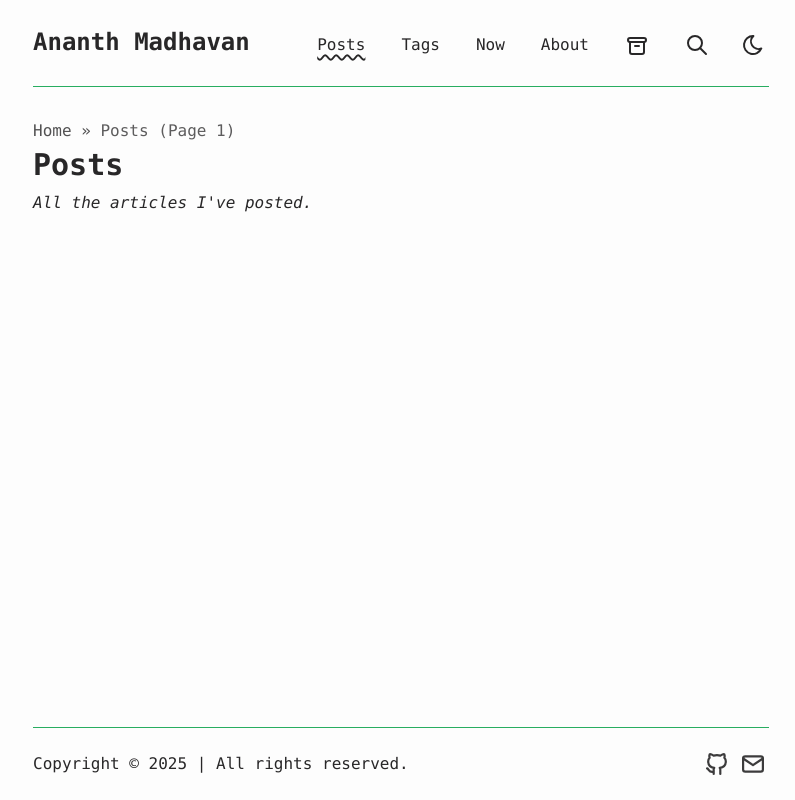
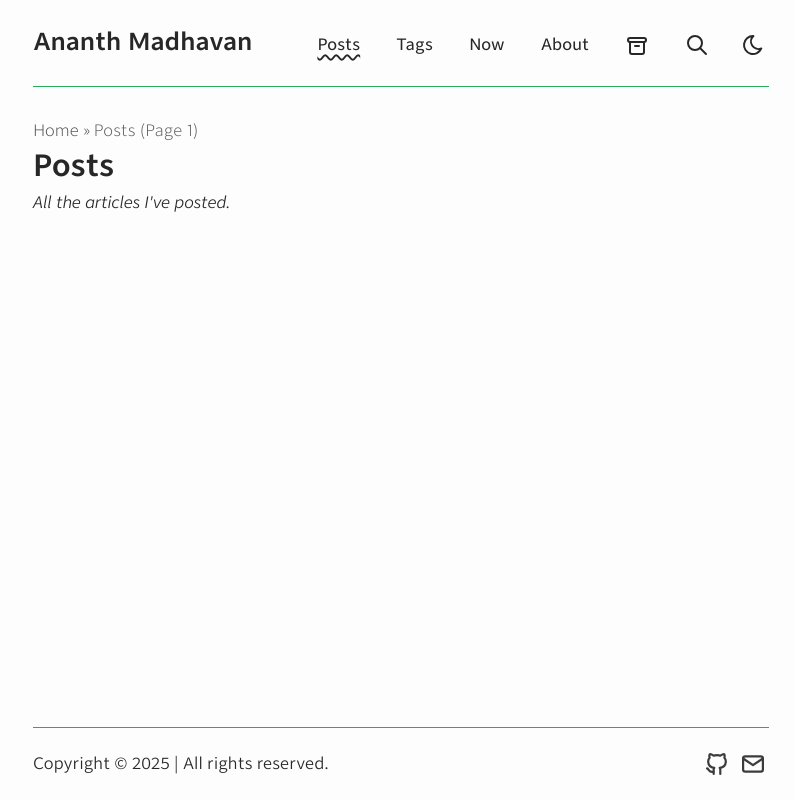
Before and after one commit to ananth99/site, an Astro site: page /posts in a window 1280 px wide. Shown: the whole page, without its empty margins (239-1034 px from the left). Built offline with nearby package versions, Linux system fonts and the light colour scheme; Astro itself is replaced by a stand-in of ours; some packages are replaced by stand-ins of ours.

Commit message:
feat: use NebulaSans font

```diff
--- a/src/data/blog/noise.md
+++ b/src/data/blog/noise.md
@@ -14,4 +14,59 @@ description: >-
 ---
 ## Table of contents
 
-##  heading 1
+1. [Introduction](#introduction)
+2. [The Problem with Horns](#the-problem-with-horns)
+3. [The Impact of Noise](#the-impact-of-noise)
+4. [Alternative Solutions](#alternative-solutions)
+5. [Conclusion](#conclusion)
+
+## Introduction
+
+I get vocal for a few issues that I've not been able to tolerate. Most of the time it'd end up as verbal diarrhoea. This time I’m making a conscious choice to put it into words. I’d like to think that I’m fairly conscious about the functioning of my body, it’s likes and dislikes. Maybe circa May 2022, I started becoming hyper sensitive of the noise pollution that was rampant in Chennai.
+
+## The Problem with Horns
+
+Let’s start with the horn manufacturers, truck & bus drivers.
+
+<div class="audio-embeds">
+  <figure>
+    <audio controls src="https://example.com/audio/indian-truck-horn-1.mp3">
+      Your browser does not support the audio element.
+    </audio>
+    <figcaption>Typical Indian truck air horn - often exceeding 110 decibels</figcaption>
+  </figure>
+
+  <figure>
+    <audio controls src="https://example.com/audio/musical-horn-2.mp3">
+      Your browser does not support the audio element.
+    </audio>
+    <figcaption>Musical horn pattern commonly used in Indian trucks</figcaption>
+  </figure>
+
+  <figure>
+    <audio controls src="https://example.com/audio/pressure-horn-3.mp3">
+      Your browser does not support the audio element.
+    </audio>
+    <figcaption>Pressure horn sound from a heavy vehicle</figcaption>
+  </figure>
+</div>
+
+What is it with them? I start raging out everytime one of <insert above list> would be made next to me. It really feels like we're totally on auto-pilot mode on the road with a horrible set of defaults. The incessent need to honk as soon as the signal turns green and the mindless honking in general for a gazillion needless reasons.
+
+We really need to be more awake on the road is what it feels like. I've been using the flash/pass lights instead of honking most of the times. I'd like for the BS(iykyk?) auto regulations to be more imposing on the types of horns, the decible level limit and the intolerable rythms they all have(projecting frustrations).
+
+## The Impact of Noise
+
+I'm pretty sure you'd remember times when you felt at least a quarter of the rage in your own city in India. I've read through a lot of articles on how noise causes a lot of imbalance in our mind and body. My apple watch tells me that I run the risk of permanently getting my hearing affected if I'm around the noise almost every single day whenever I’m on the road. Sigh.
+
+A lot of y'all would just end up using noise cancelling headphones and go about your day.
+
+<Embed articles on noise and description>
+
+## Alternative Solutions
+
+My friend and I were talking once and he said "imagine a place where when we honk, the sound is produced from our own vocal chords(makes for a good rick & morty episode I suppose haha)" and ended up with a funny scene and laughed about it. How would that be? Would we really be “honking” as much? Probably not. Would we still travel safely and harmoniously? I'd like to think so.
+
+## Conclusion
+
+https://theconversation.com/our-centuries-long-quest-for-a-quiet-place-94614
--- /dev/null
+++ b/src/styles/fonts.css
@@ -0,0 +1,96 @@
+/* fonts.css */
+@font-face {
+  font-family: 'Nebula Sans';
+  src: url('/fonts/nebula-sans/NebulaSans-Light.woff2') format('woff2');
+  font-weight: 300;
+  font-style: normal;
+  font-display: swap;
+}
+
+@font-face {
+  font-family: 'Nebula Sans';
+  src: url('/fonts/nebula-sans/NebulaSans-LightItalic.woff2') format('woff2');
+  font-weight: 300;
+  font-style: italic;
+  font-display: swap;
+}
+
+@font-face {
+  font-family: 'Nebula Sans';
+  src: url('/fonts/nebula-sans/NebulaSans-Book.woff2') format('woff2');
+  font-weight: 400;
+  font-style: normal;
+  font-display: swap;
+}
+
+@font-face {
+  font-family: 'Nebula Sans';
+  src: url('/fonts/nebula-sans/NebulaSans-BookItalic.woff2') format('woff2');
+  font-weight: 400;
+  font-style: italic;
+  font-display: swap;
+}
+
+@font-face {
+  font-family: 'Nebula Sans';
+  src: url('/fonts/nebula-sans/NebulaSans-Medium.woff2') format('woff2');
+  font-weight: 500;
+  font-style: normal;
+  font-display: swap;
+}
+
+@font-face {
+  font-family: 'Nebula Sans';
+  src: url('/fonts/nebula-sans/NebulaSans-MediumItalic.woff2') format('woff2');
+  font-weight: 500;
+  font-style: italic;
+  font-display: swap;
+}
+
+@font-face {
+  font-family: 'Nebula Sans';
+  src: url('/fonts/nebula-sans/NebulaSans-Semibold.woff2') format('woff2');
+  font-weight: 600;
+  font-style: normal;
+  font-display: swap;
+}
+
+@font-face {
+  font-family: 'Nebula Sans';
+  src: url('/fonts/nebula-sans/NebulaSans-SemiboldItalic.woff2') format('woff2');
+  font-weight: 600;
+  font-style: italic;
+  font-display: swap;
+}
+
+@font-face {
+  font-family: 'Nebula Sans';
+  src: url('/fonts/nebula-sans/NebulaSans-Bold.woff2') format('woff2');
+  font-weight: 700;
+  font-style: normal;
+  font-display: swap;
+}
+
+@font-face {
+  font-family: 'Nebula Sans';
+  src: url('/fonts/nebula-sans/NebulaSans-BoldItalic.woff2') format('woff2');
+  font-weight: 700;
+  font-style: italic;
+  font-display: swap;
+}
+
+@font-face {
+  font-family: 'Nebula Sans';
+  src: url('/fonts/nebula-sans/NebulaSans-Black.woff2') format('woff2');
+  font-weight: 900;
+  font-style: normal;
+  font-display: swap;
+}
+
+@font-face {
+  font-family: 'Nebula Sans';
+  src: url('/fonts/nebula-sans/NebulaSans-BlackItalic.woff2') format('woff2');
+  font-weight: 900;
+  font-style: italic;
+  font-display: swap;
+}
--- a/src/styles/global.css
+++ b/src/styles/global.css
@@ -1,8 +1,12 @@
 @import "tailwindcss";
 @import "./typography.css";
+@import "./fonts.css";
 
 @custom-variant dark (&:where([data-theme=dark], [data-theme=dark] *));
 
+@theme {
+  --font-sans: 'Nebula Sans', 'sans-serif';
+}
 :root,
 html[data-theme="light"] {
   --background: #fdfdfd;
@@ -38,7 +42,7 @@ html[data-theme="dark"] {
     @apply overflow-y-scroll scroll-smooth;
   }
   body {
-    @apply flex min-h-svh flex-col bg-background font-mono text-foreground selection:bg-accent/75 selection:text-background;
+    @apply flex min-h-svh flex-col bg-background font-sans text-foreground selection:bg-accent/75 selection:text-background;
   }
   a,
   button {
--- /dev/null
+++ b/tailwind.config.ts
@@ -0,0 +1,34 @@
+import type { Config } from 'tailwindcss';
+import typography from '@tailwindcss/typography';
+
+export default {
+  content: ["./src/**/*.{astro,html,js,jsx,md,mdx,svelte,ts,tsx,vue}"],
+  theme: {
+    extend: {
+      fontFamily: {
+        sans: ["Nebula Sans", "system-ui", "sans-serif"],
+        mono: ["Nebula Sans", "monospace"],
+      },
+      typography: {
+        DEFAULT: {
+          css: {
+            fontFamily: "Nebula Sans, sans-serif",
+            h1: {
+              fontWeight: 700,
+            },
+            h2: {
+              fontWeight: 600,
+            },
+            h3: {
+              fontWeight: 600,
+            },
+            strong: {
+              fontWeight: 600,
+            },
+          },
+        },
+      },
+    },
+  },
+  plugins: [typography],
+} satisfies Config;
```
Also changed, not shown: public/fonts/nebula-sans/NebulaSans-Black.woff2 (added), public/fonts/nebula-sans/NebulaSans-BlackItalic.woff2 (added), public/fonts/nebula-sans/NebulaSans-Bold.woff2 (added), public/fonts/nebula-sans/NebulaSans-BoldItalic.woff2 (added), public/fonts/nebula-sans/NebulaSans-Book.woff2 (added), public/fonts/nebula-sans/NebulaSans-BookItalic.woff2 (added), public/fonts/nebula-sans/NebulaSans-Light.woff2 (added), public/fonts/nebula-sans/NebulaSans-LightItalic.woff2 (added), public/fonts/nebula-sans/NebulaSans-Medium.woff2 (added), public/fonts/nebula-sans/NebulaSans-MediumItalic.woff2 (added), public/fonts/nebula-sans/NebulaSans-Semibold.woff2 (added), public/fonts/nebula-sans/NebulaSans-SemiboldItalic.woff2 (added).
